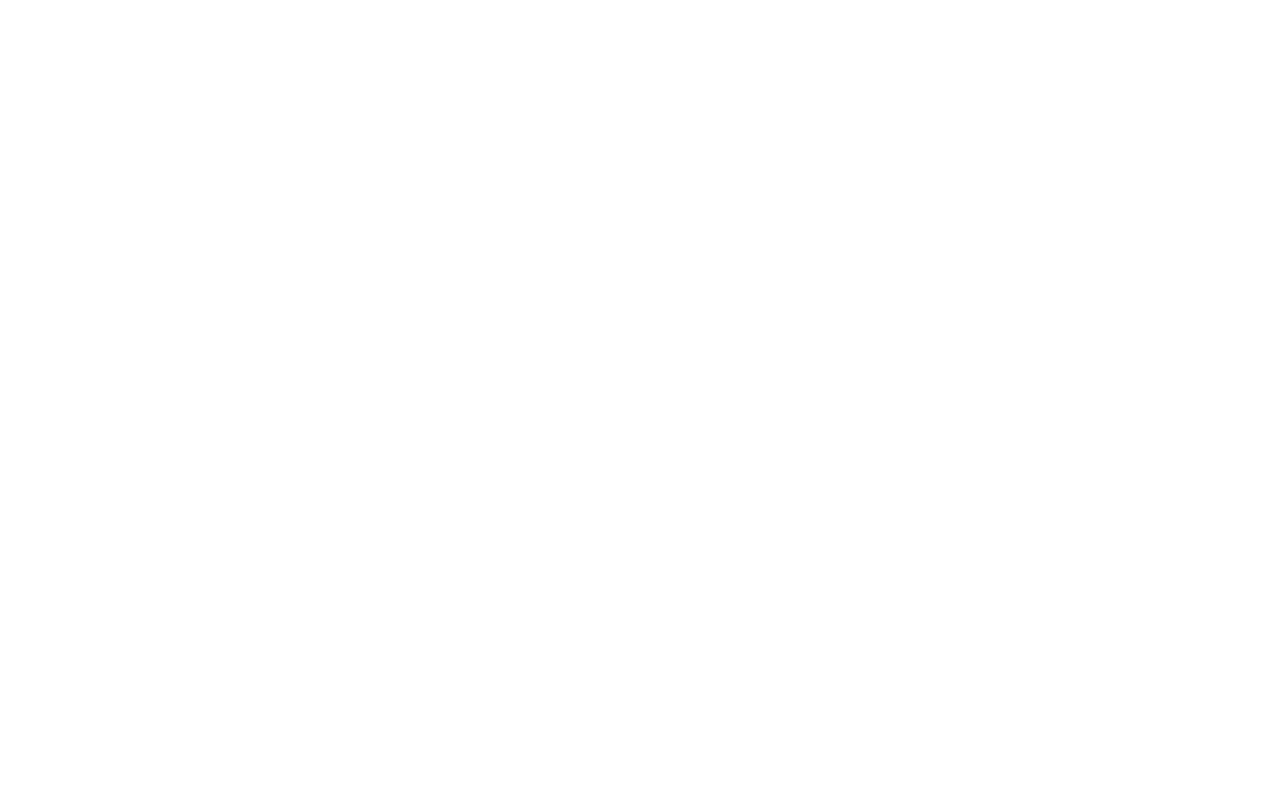
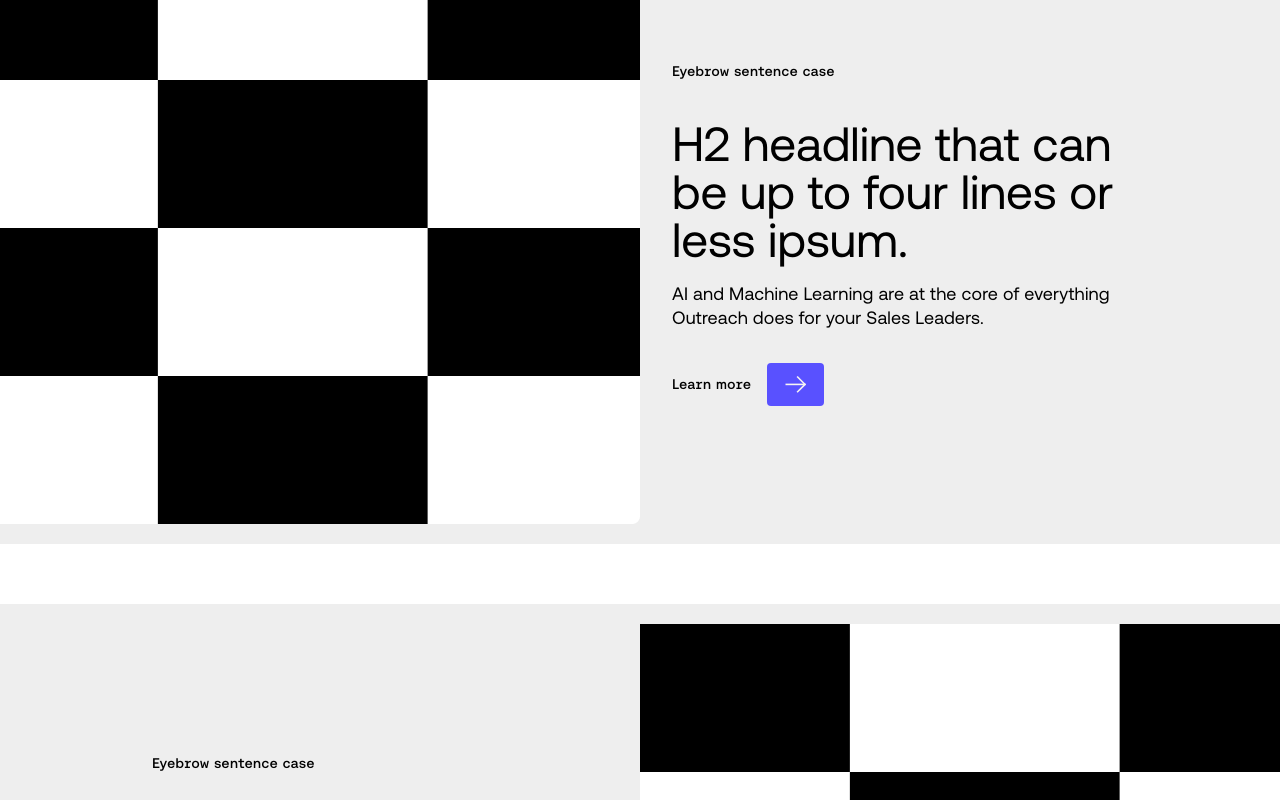
Before and after one commit to ErickRoo/pxpl, a Next.js app: page /components/SideSide in a window 1280 px wide. Shown: the part 1340-2140 px from the top of the page. Before the commit the page ends 1252 px from the top, so only its background shows below. Built offline with nearby package versions, Linux system fonts and the light colour scheme.

Commit message:
fix: add placeholder

```diff
--- a/pages/components/SideSide.tsx
+++ b/pages/components/SideSide.tsx
@@ -1,13 +1,14 @@
 import { FC } from 'react'
 import SideSideInterface from 'components/blocks/side_side/side_side.interface'
 import SideSideBlock from 'components/blocks/side_side/side_side'
-import PlaceholderImage from '../../assets/Sideside/placeholder.png'
+import PlaceholderAImage from '../../assets/Sideside/placeholder-a.png'
+import PlaceholderBImage from '../../assets/Sideside/placeholder-b.png'
 
 const placeholderFirstSideSideBlock = {
   topTag: 'Eyebrow sentence case',
   heading: 'H2 headline that can be up to four lines or less ipsum.',
   description: 'AI and Machine Learning are at the core of everything Outreach does for your Sales Leaders.',
-  image: PlaceholderImage,
+  image: PlaceholderAImage,
   primaryCta: {
     ctaText: 'Learn more',
     ctaLink: '#',
@@ -20,12 +21,35 @@
   reverse: true,
   heading: 'H2 headline that can be up to four lines or less ipsum.',
   description: 'AI and Machine Learning are at the core of everything Outreach does for your Sales Leaders.',
-  image: PlaceholderImage,
+  image: PlaceholderAImage,
   primaryCta: {
     ctaText: 'Learn more',
     ctaLink: '#',
   },
   showCircles: true,
+} as unknown as SideSideInterface
+
+const placeholderThirdSideSideBlock = {
+  topTag: 'Eyebrow sentence case',
+  heading: 'H2 headline that can be up to four lines or less ipsum.',
+  description: 'AI and Machine Learning are at the core of everything Outreach does for your Sales Leaders.',
+  image: PlaceholderBImage,
+  primaryCta: {
+    ctaText: 'Learn more',
+    ctaLink: '#',
+  },
+} as unknown as SideSideInterface
+
+const placeholderFourthSideSideBlock = {
+  topTag: 'Eyebrow sentence case',
+  reverse: true,
+  heading: 'H2 headline that can be up to four lines or less ipsum.',
+  description: 'AI and Machine Learning are at the core of everything Outreach does for your Sales Leaders.',
+  image: PlaceholderBImage,
+  primaryCta: {
+    ctaText: 'Learn more',
+    ctaLink: '#',
+  },
 } as unknown as SideSideInterface
 
 const SideSide: FC = () => (
@@ -35,6 +59,10 @@
     <div style={{ padding: '3rem', backgroundColor: '#fff' }} />
     <SideSideBlock block={placeholderSecondSideSideBlock} />
     <div style={{ padding: '3rem', backgroundColor: '#fff' }} />
+    <SideSideBlock block={placeholderThirdSideSideBlock} />
+    <div style={{ padding: '3rem', backgroundColor: '#fff' }} />
+    <SideSideBlock block={placeholderFourthSideSideBlock} />
+    <div style={{ padding: '3rem', backgroundColor: '#fff' }} />
   </div>
 )
 
```
Also changed, not shown: assets/Sideside/placeholder-a.png (renamed from assets/Sideside/placeholder.png), assets/Sideside/placeholder-b.png (added).
